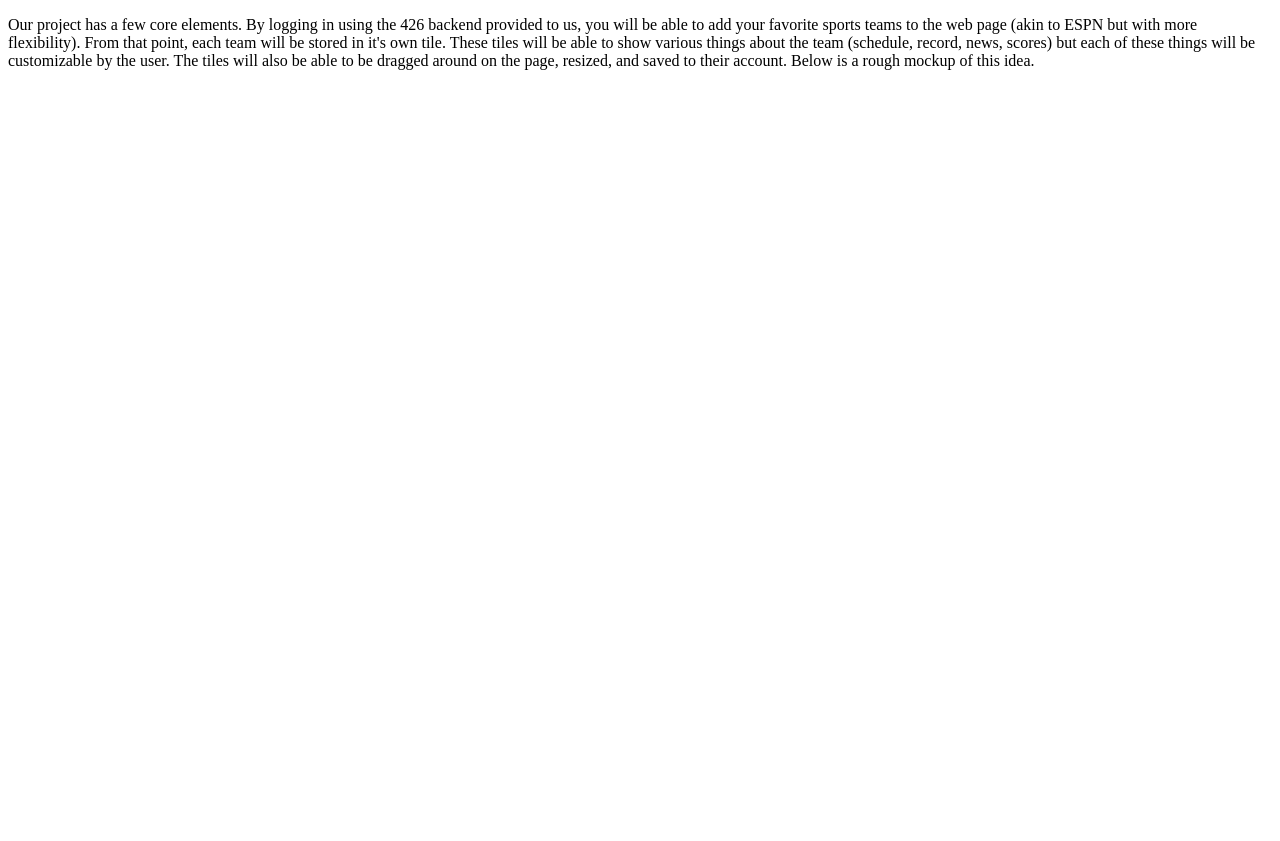
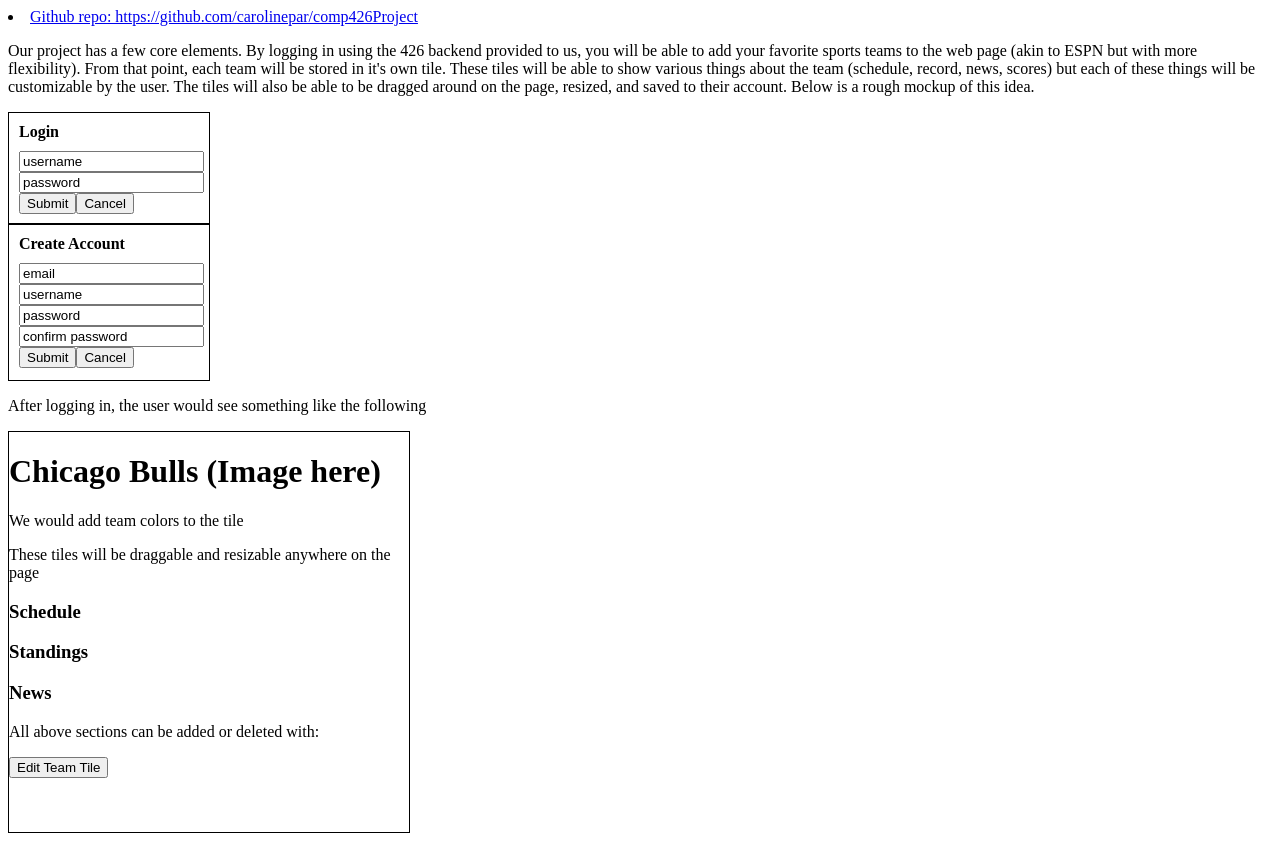
Before and after one commit to carolinepar/comp426Project, a website: page index.html in a window 1280 px wide. Before the commit the page ends 800 px from the top, so only its background shows below. Drawn offline with Linux system fonts and the light colour scheme.

Commit message:
Made a rough outline of how the final website will work for the mockup

```diff
--- a/customstyle.css
+++ b/customstyle.css
@@ -1,4 +1,22 @@
-.login {
-    width: 100px;
-    height: 100px;
+#login {
+    width: 200px;
+    height: 110px;
+    border-style: solid;
+    border-width: thin;
+    /* margin: auto; */
 }
+
+#create-account {
+    width: 200px;
+    height: 155px;
+    border-style: solid;
+    border-width: thin;
+    /* margin: auto; */
+}
+
+#mockup-tile {
+    width: 400px;
+    height: 400px;
+    border-style: solid;
+    border-width: thin;
+}
--- a/index.html
+++ b/index.html
@@ -7,10 +7,12 @@
         <title>426 Final Project (W.I.P)</title>
 
         <link rel="stylesheet" href="customstyle.css" />
+        <!-- I assume we will end up using Bulma as well, so we add it here-->
     </head>
     <body>
         <div id="root">
-            <div id="mockup-para">
+            <li><a href="https://github.com/carolinepar/comp426Project">Github repo: https://github.com/carolinepar/comp426Project</a></li>
+            <div id="mockup-para1">
                 <p>Our project has a few core elements. By logging in using the 426 backend provided to us,
                     you will be able to add your favorite sports teams to the web page (akin to ESPN but with more
                     flexibility). From that point, each team will be stored in it's own tile. These tiles will be able to
@@ -22,7 +24,37 @@
             <div id="login">
                 <!-- I assume we will be adding these next few divs using jquery in whatever scripts we write
                 but I just added them here for the purposes of the mockup -->
-
+                <h4 style="margin:10px">Login</h4>
+                <form style="margin:10px">
+                    <input type="text" value="username" /><br>
+                    <input type="text" value="password" /><br>
+                    <button type="submit">Submit</button><button type="cancel">Cancel</button>
+                </form>
+            </div>
+            <div id="create-account">
+                <h4 style="margin:10px">Create Account</h4>
+                <form style="margin:10px">
+                        <input type="text" value="email" /><br>
+                        <input type="text" value="username" /><br>
+                        <input type="text" value="password" /><br>
+                        <input type="text" value="confirm password" /><br>
+                        <button type="submit">Submit</button><button type="cancel">Cancel</button>
+                    </form>
+            </div>
+            <div id="mockup-para2">
+                <p>
+                    After logging in, the user would see something like the following
+                </p>
+            </div>
+            <div id="mockup-tile">
+                <h1>Chicago Bulls (Image here)</h1>
+                <p>We would add team colors to the tile</p>
+                <p>These tiles will be draggable and resizable anywhere on the page</p>
+                <h3>Schedule</h3>
+                <h3>Standings</h3>
+                <h3>News</h3>
+                <p>All above sections can be added or deleted with:</p>
+                <button type="submit">Edit Team Tile</button>
             </div>
         </div>
 
```
